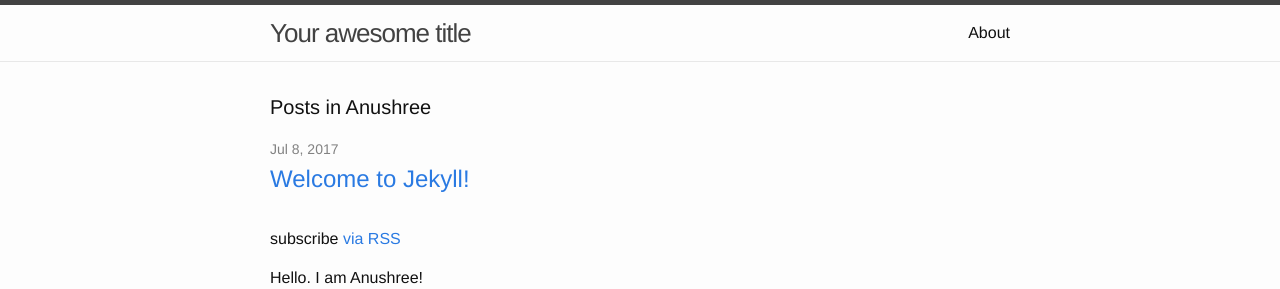
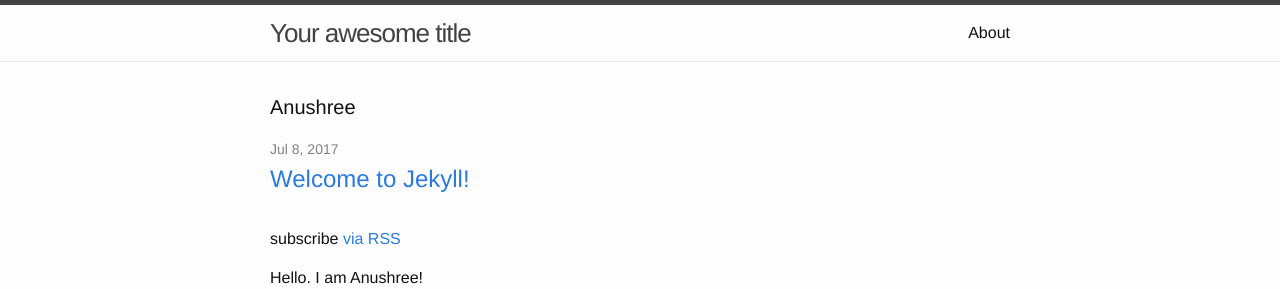
Before and after one commit to Sh24680/Sh24680.github.io, a Jekyll site: the page built from index.html, in a window 1280 px wide. Shown: the top 289 px of the page. Built offline with Jekyll 4.4.1, drawn with Linux system fonts in a browser that asks for light colours.

Commit message:
Update index.html

```diff
--- a/index.html
+++ b/index.html
@@ -4,7 +4,7 @@ layout: default
 
 <div class="home">
 
-  <h1 class="page-heading">Posts in Anushree</h1>
+  <h1 class="page-heading">Anushree</h1>
 
   <ul class="post-list">
     {% for post in site.posts %}
```
